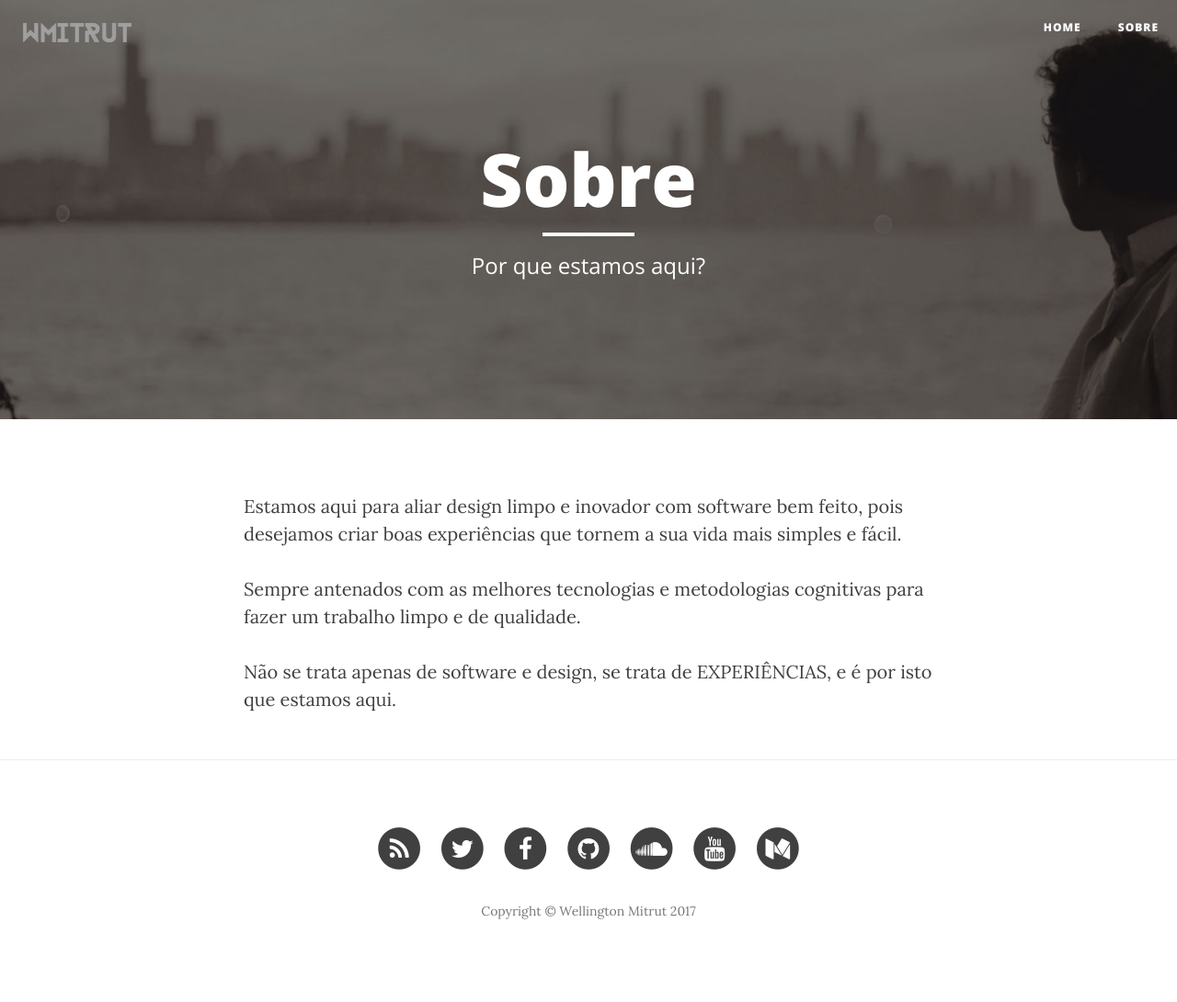
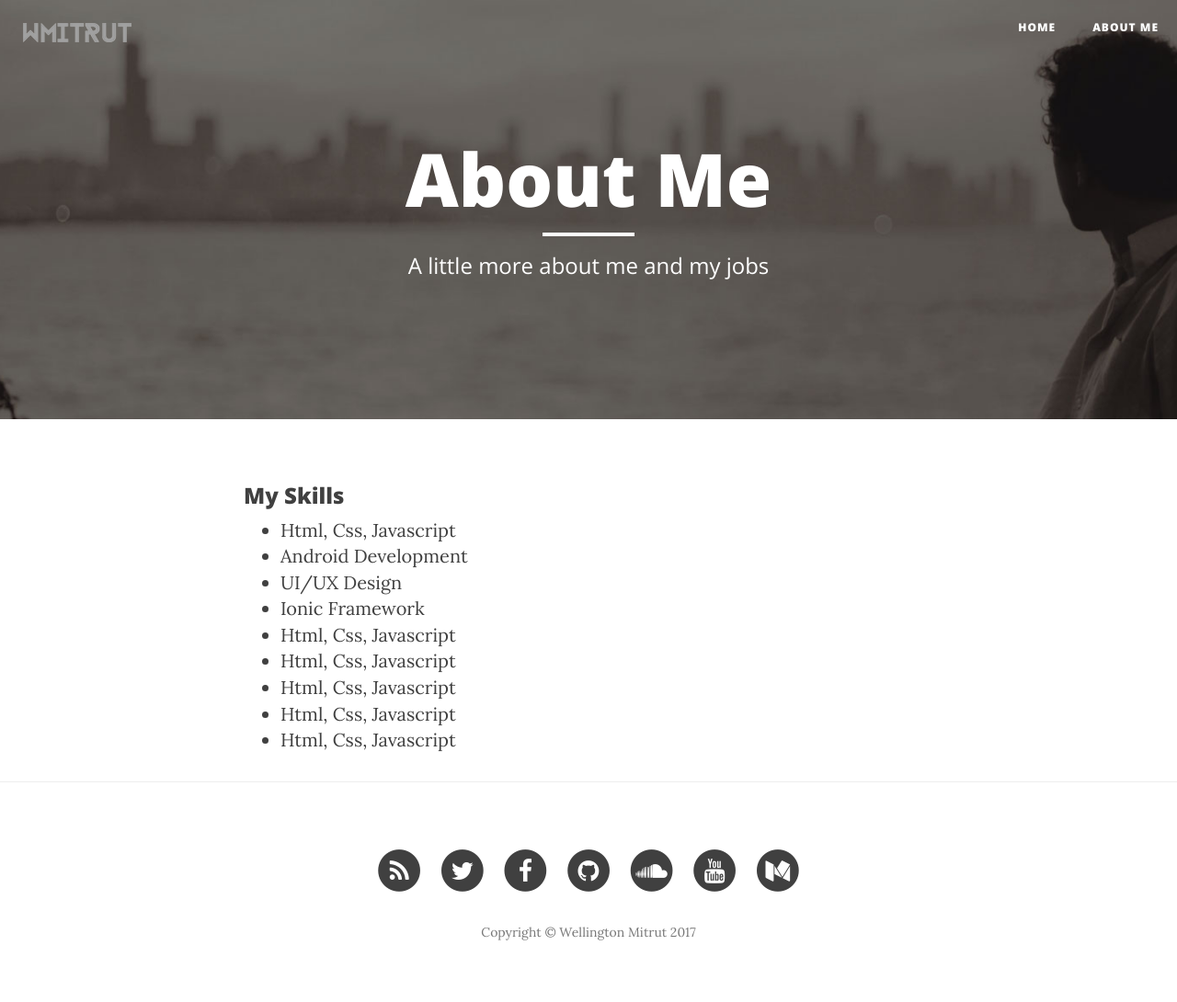
Before and after one commit to Wmitrut/wmitrut.github.io, a Jekyll site: the page built from about.html, in a window 1280 px wide. Shown: the whole page at 92% size. Built offline with Jekyll 4.4.1, drawn with Linux system fonts in a browser that asks for light colours; nearby versions of some CDN libraries; before the commit the page ends 1067 px from its top, so only the background shows below that.

```diff
--- a/about.html
+++ b/about.html
@@ -1,12 +1,21 @@
 ---
 layout: page
-title: "Sobre"
-description: "Por que estamos aqui?"
+title: "About Me"
+description: "A little more about me and my jobs"
 header-img: "img/about-bg.jpg"
 ---
 
-<p>Estamos aqui para aliar design limpo e inovador com software bem feito, pois desejamos criar boas experiências que tornem a sua vida mais simples e fácil.</p>
 
-<p>Sempre antenados com as melhores tecnologias e metodologias cognitivas para fazer um trabalho limpo e de qualidade.</p>
 
-<p>Não se trata apenas de software e design, se trata de EXPERIÊNCIAS, e é por isto que estamos aqui.</p>
+<h3>My Skills</h3>
+<ul>
+    <li>Html, Css, Javascript</li>
+    <li>Android Development</li>
+    <li>UI/UX Design</li>
+    <li>Ionic Framework</li>
+    <li>Html, Css, Javascript</li>
+    <li>Html, Css, Javascript</li>
+    <li>Html, Css, Javascript</li>
+    <li>Html, Css, Javascript</li>
+    <li>Html, Css, Javascript</li>
+</ul>
```
Also changed, not shown: img/share.png.
